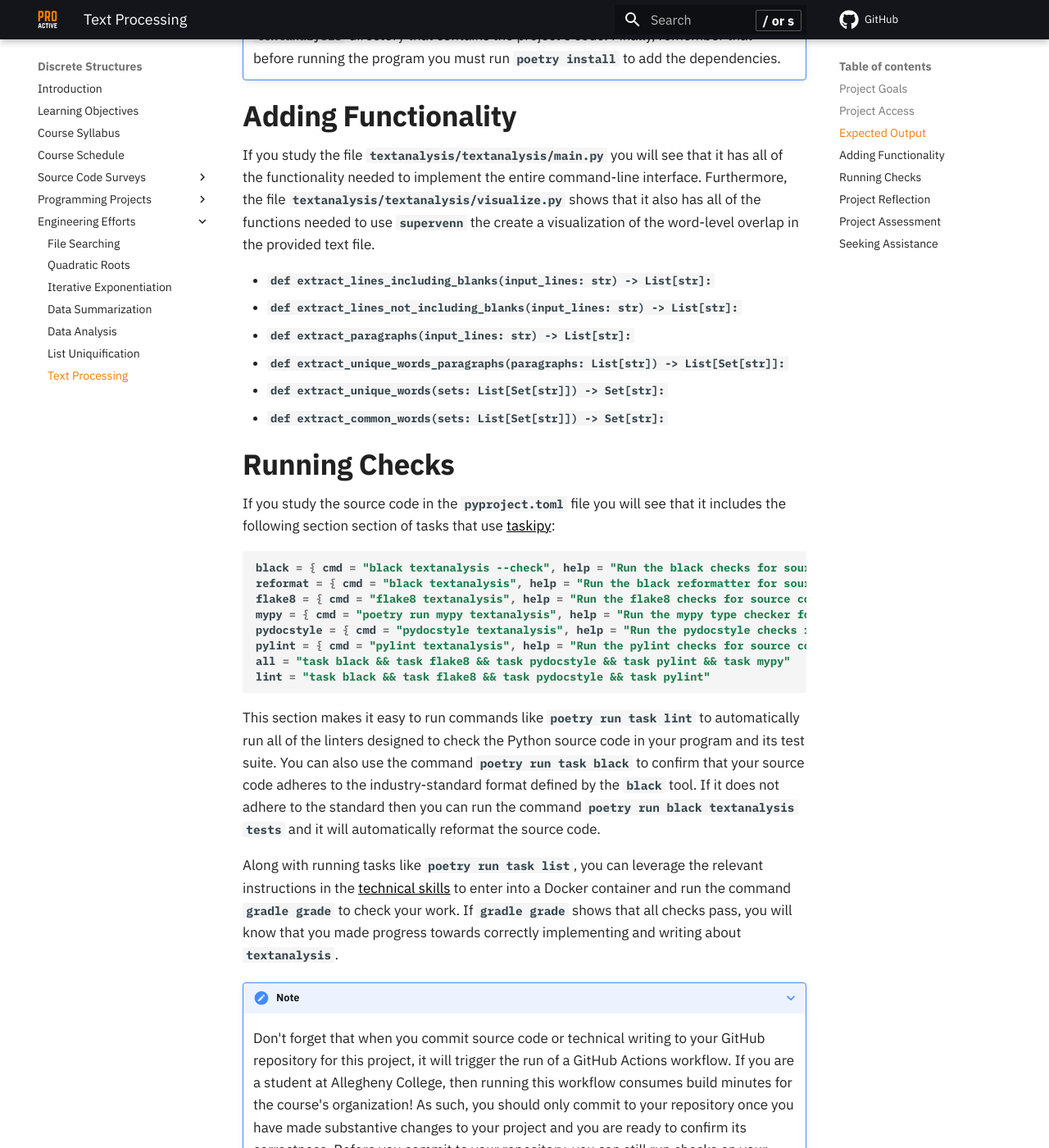
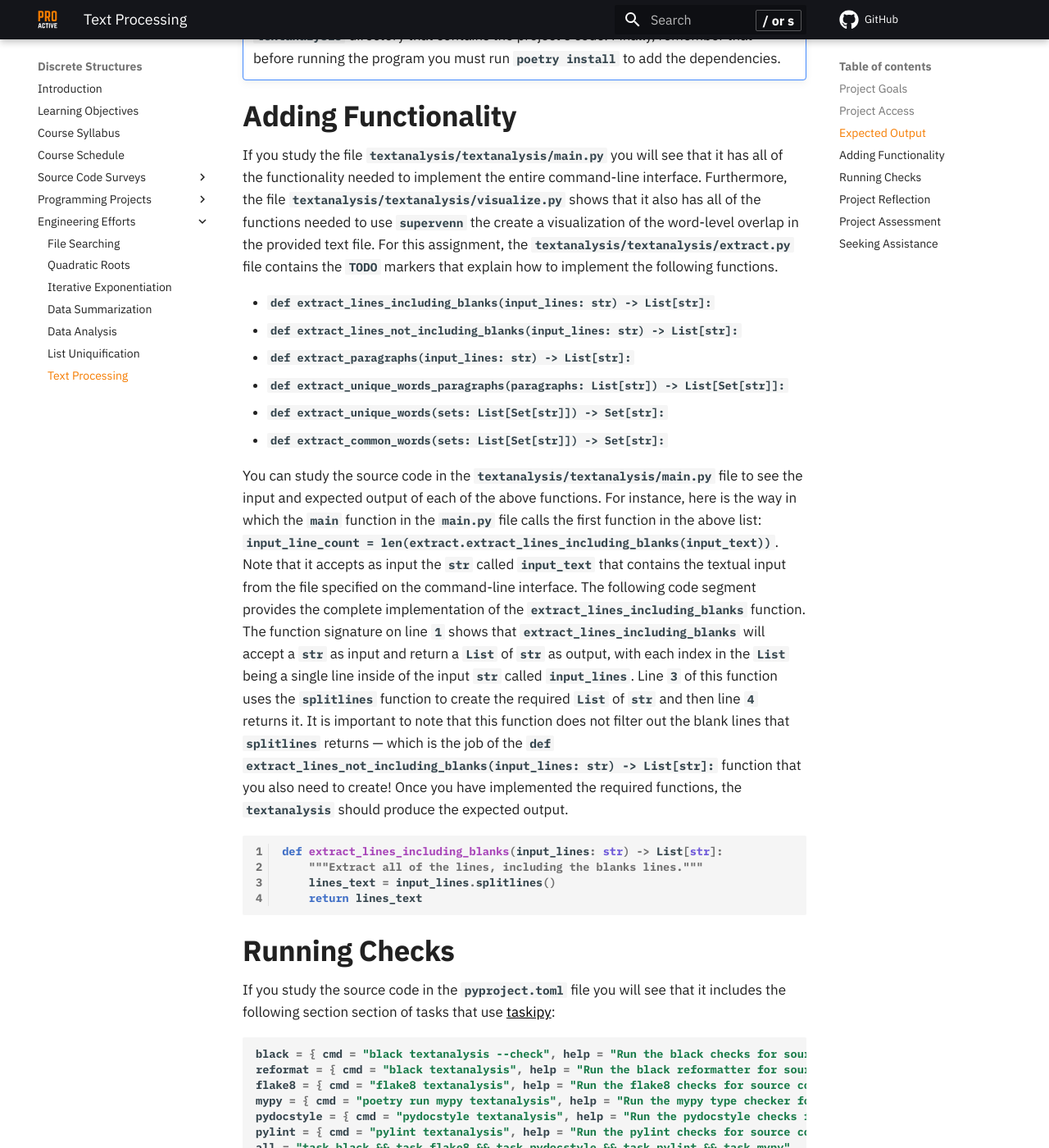
Before and after one commit to ProactiveProgrammers/www.proactiveprogrammers.com, an MkDocs documentation site: the page built from docs/discrete-structures/engineering-efforts/text-analysis.md, in a window 1280 px wide and 1400 px high, scrolled down 1958 px. Shown: the whole window at 82% size. Built offline with MkDocs 1.6.1 and Material for MkDocs 9.7.7, drawn with Linux system fonts in a browser that asks for light colours; comment, search, counter and statistics services are not loaded.

Commit message:
feat: Add details about the required functionality in the text-analysis.

````diff
--- a/docs/discrete-structures/engineering-efforts/text-analysis.md
+++ b/docs/discrete-structures/engineering-efforts/text-analysis.md
@@ -94,7 +94,9 @@ If you study the file `textanalysis/textanalysis/main.py` you will see that it
 has all of the functionality needed to implement the entire command-line
 interface. Furthermore, the file `textanalysis/textanalysis/visualize.py` shows
 that it also has all of the functions needed to use `supervenn` the create a
-visualization of the word-level overlap in the provided text file.
+visualization of the word-level overlap in the provided text file. For this
+assignment, the `textanalysis/textanalysis/extract.py` file contains the `TODO`
+markers that explain how to implement the following functions.
 
 - `def extract_lines_including_blanks(input_lines: str) -> List[str]:`
 - `def extract_lines_not_including_blanks(input_lines: str) -> List[str]:`
@@ -102,6 +104,32 @@ visualization of the word-level overlap in the provided text file.
 - `def extract_unique_words_paragraphs(paragraphs: List[str]) -> List[Set[str]]:`
 - `def extract_unique_words(sets: List[Set[str]]) -> Set[str]:`
 - `def extract_common_words(sets: List[Set[str]]) -> Set[str]:`
+
+You can study the source code in the `textanalysis/textanalysis/main.py` file to
+see the input and expected output of each of the above functions. For instance,
+here is the way in which the `main` function in the `main.py` file calls the
+first function in the above list: `input_line_count =
+len(extract.extract_lines_including_blanks(input_text))`. Note that it accepts
+as input the `str` called `input_text` that contains the textual input from the
+file specified on the command-line interface. The following code segment
+provides the complete implementation of the `extract_lines_including_blanks`
+function. The function signature on line `1` shows that
+`extract_lines_including_blanks` will accept a `str` as input and return a
+`List` of `str` as output, with each index in the `List` being a single line
+inside of the input `str` called `input_lines`. Line `3` of this function uses
+the `splitlines` function to create the required `List` of `str` and then line
+`4` returns it. It is important to note that this function does not filter out
+the blank lines that `splitlines` returns &mdash; which is the job of the `def
+extract_lines_not_including_blanks(input_lines: str) -> List[str]:` function
+that you also need to create! Once you have implemented the required functions,
+the `textanalysis` should produce the expected output.
+
+```python linenums="1"
+def extract_lines_including_blanks(input_lines: str) -> List[str]:
+    """Extract all of the lines, including the blanks lines."""
+    lines_text = input_lines.splitlines()
+    return lines_text
+```
 
 ## Running Checks
 
````
